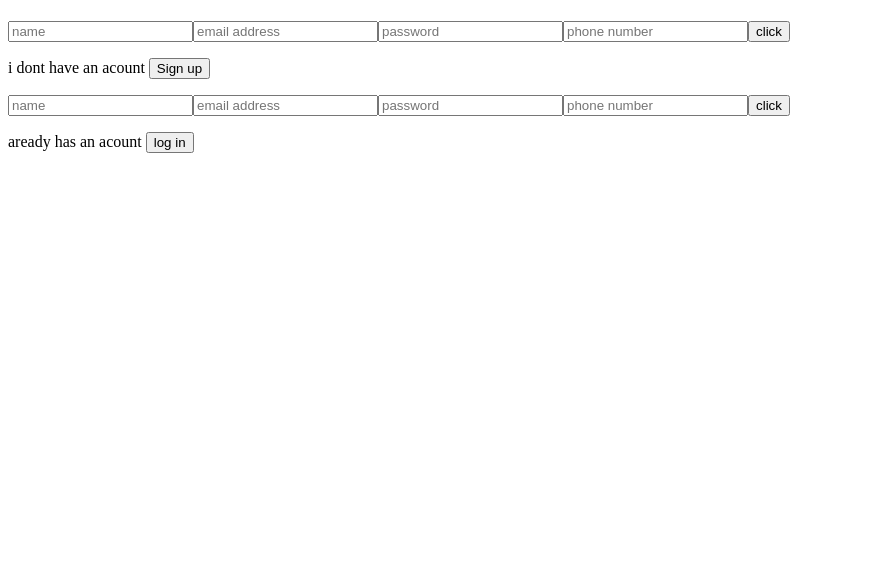
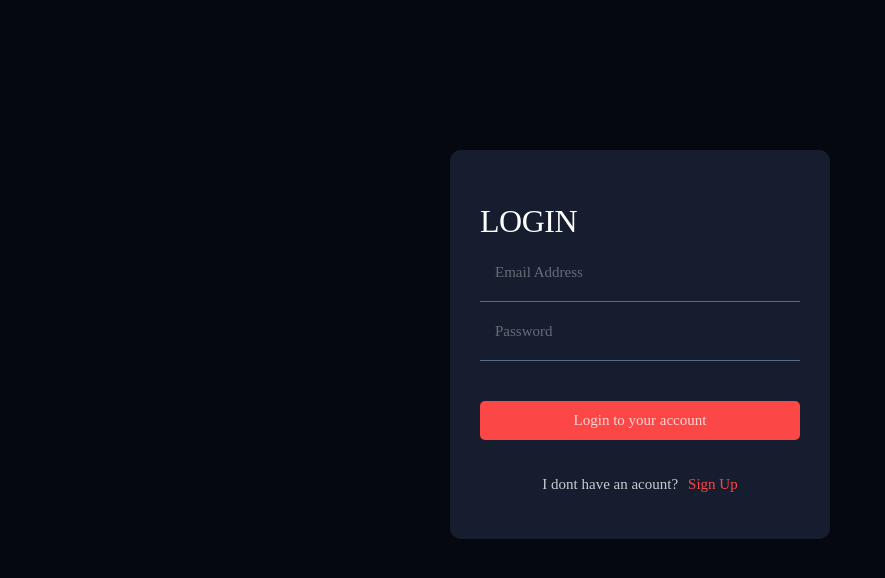
Before and after one commit to munirsebikaaka/movies-world-ug, a React (Create React App) app: page / in a window 1280 px wide. Shown: the top 578 px of the page, without its empty margins (0-885 px from the left). Built offline with nearby package versions, Linux system fonts and the light colour scheme.

Commit message:
feat: added the styles for the login component cell

```diff
--- a/src/App.js
+++ b/src/App.js
@@ -21,7 +21,7 @@ function App() {
   return (
     <div>
       <Login acounts={acounts} />
-      <SignIn acounts={acounts} setAcounts={setAcounts} />
+      {/* <SignIn acounts={acounts} setAcounts={setAcounts} /> */}
     </div>
   );
 
--- a/src/index.css
+++ b/src/index.css
@@ -129,3 +129,86 @@ body {
   align-items: center;
   gap: 0.8rem;
 } */
+
+/* login */
+* {
+  margin: o;
+  padding: 0;
+  box-sizing: border-box;
+}
+body {
+  background-color: #05080f;
+}
+.login div {
+  margin: 150px auto;
+  max-width: 380px;
+  border-radius: 11px;
+
+  background-color: #161d2f;
+  padding: 30px;
+}
+.login div input,
+.login div .enter {
+  width: 100%;
+  margin-bottom: 20px;
+}
+.login div input {
+  border: none;
+  border-bottom: 1px solid #5a698f;
+  background-color: inherit;
+  height: 20px;
+}
+.login div input:focus {
+  outline: none;
+}
+.login label {
+  color: #ffffff59;
+  font-family: Outfit;
+  font-size: 15px;
+  font-weight: 400;
+  line-height: 18.9px;
+  padding-left: 15px;
+}
+.login h1 {
+  color: #fff;
+  font-family: Outfit;
+  font-size: 32px;
+  font-weight: 400;
+  line-height: 40.32px;
+  letter-spacing: -0.5px;
+}
+button {
+  display: inline-block;
+  cursor: pointer;
+  border: none;
+}
+.login .enter {
+  font-family: Outfit;
+  font-size: 15px;
+  font-weight: 400;
+  line-height: 18.9px;
+  color: #ffffffc4;
+  padding: 10px 0;
+  background-color: #fc4747;
+  border-radius: 5px;
+  margin-top: 20px;
+}
+.login p {
+  display: flex;
+  align-items: center;
+  justify-content: center;
+  gap: 10px;
+  font-family: Outfit;
+  font-size: 15px;
+  font-weight: 400;
+  line-height: 18.9px;
+  color: #ffffffc4;
+}
+.sign {
+  font-family: Outfit;
+  font-size: 15px;
+  font-weight: 400;
+  line-height: 18.9px;
+  color: #fc4747;
+  background-color: inherit;
+}
--- a/src/newStore/login.js
+++ b/src/newStore/login.js
@@ -1,49 +1,38 @@
 import { useState } from "react";
 
 function Login({ acounts }) {
-  const [name, setName] = useState("");
   const [email, setEmail] = useState("");
   const [password, setPassword] = useState("");
-  const [phone, setPhone] = useState("");
   const [showHome, setShowHome] = useState(false);
-  const [alertMsg, setAlertMsg] = useState("");
 
   function checkInputs() {
-    if (!name || !email || !password || !phone)
-      return setAlertMsg("please fill in all the inputs");
+    if (!email || !password) return alert("please fill in all the inputs");
     acounts.map(
       (el) =>
-        phone === el.phone && password === el.password && setShowHome(true)
+        email === el.email && password === el.password && setShowHome(true)
     );
   }
   return (
-    <div>
-      <h1>{alertMsg}</h1>
-      <input
-        type="text"
-        placeholder="name"
-        onChange={(e) => setName(e.target.value)}
-      />
-      <input
-        type="email"
-        placeholder="email address"
-        onChange={(e) => setEmail(e.target.value)}
-      />
-      <input
-        type="text"
-        placeholder="password"
-        onChange={(e) => setPassword(e.target.value)}
-      />
-      <input
-        type="number"
-        placeholder="phone number"
-        onChange={(e) => setPhone(e.target.value)}
-      />
-      <button onClick={checkInputs}>click</button>
-      <p>
-        i dont have an acount <button>Sign up</button>
-      </p>
-      {showHome ? <h1>welcome HOME {name}</h1> : ""}
+    <div className="login">
+      <div>
+        <h1>LOGIN</h1>
+
+        <label>Email Address</label>
+        <br />
+        <input type="email" onChange={(e) => setEmail(e.target.value)} />
+        <br />
+        <label>Password</label>
+        <br />
+        <input type="text" onChange={(e) => setPassword(e.target.value)} />
+        <br />
+        <button className="enter" onClick={checkInputs}>
+          Login to your account
+        </button>
+        <p>
+          I dont have an acount? <button className="sign">Sign Up</button>
+        </p>
+        {showHome ? <h1>welcome HOME Codesmann </h1> : ""}
+      </div>
     </div>
   );
 }
--- a/src/newStore/signIn.js
+++ b/src/newStore/signIn.js
@@ -16,7 +16,6 @@ const SignIn = ({ setAcounts }) => {
   }
   return (
     <div>
-      {/* <h1>{alertMsg}</h1> */}
       <input
         type="text"
         placeholder="name"
```
